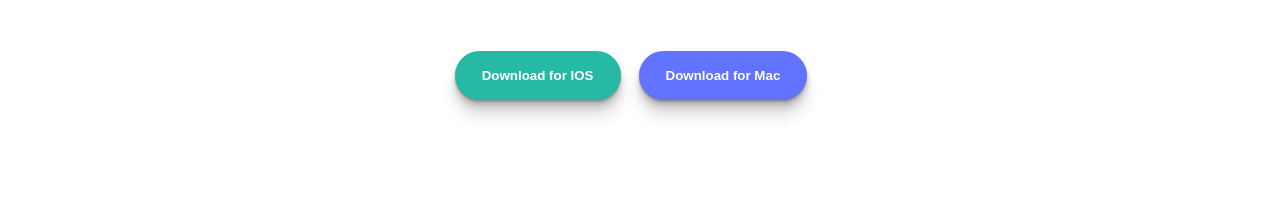
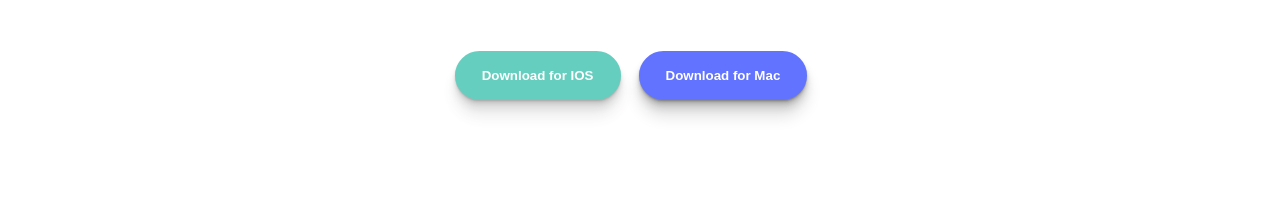
Before and after one commit to zeshanabdullah10/clipboard-landing-page-master, a plain HTML site: page index.html in a window 1280 px wide. In both pictures the pointer is over the button 537 px from the left and 479 px from the top of the page. Shown: the part 404-618 px from the top of the page. Drawn offline with Linux system fonts and the light colour scheme; a web font is replaced by a local one.

Commit message:
Added hover states

```diff
--- a/app.css
+++ b/app.css
@@ -75,6 +75,12 @@ h3 {
   background-color: hsl(233, 100%, 69%);
   border: 2px solid hsl(233, 100%, 69%);
 }
+
+.Mac:hover,
+.IOS:hover {
+  opacity: 0.7;
+}
+
 h2 {
   font-size: 1.8rem;
   font-weight: 600;
@@ -227,6 +233,7 @@ footer {
 .instagram {
   padding: 1rem;
 }
+
 @media screen and (max-width: 768px) {
   html {
     font-size: 16px;
```
